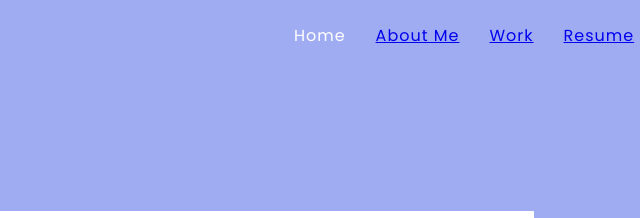
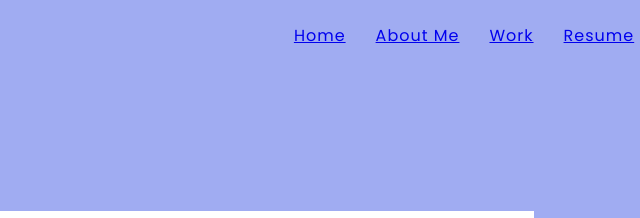
Before and after one commit to clintmogoai/contact, a plain HTML site: page index.html in a window 1280 px wide. Shown: the top 218 px of the page, 516-1156 px from the left. Drawn offline with Linux system fonts and the light colour scheme.

Commit message:
links udated

```diff
--- a/index.html
+++ b/index.html
@@ -15,7 +15,7 @@
                         <img class="logo" src="Images/Logo transparent.png" alt="Logo CMXD" height="50px">
                     <nav id="primaryNav">
                         <ul class="topNav">
-                          <li id="Home"><a href="https://clintmogoai.github.io/CMXD/"></a>Home </a> </li>
+                          <li id="Home"><a href="https://clintmogoai.github.io/CMXD/"> Home </a> </li>
                            <li id="about"><a href="https://clintmogoai.github.io/About-Me/">About Me</a> </li>
                             <li id="Portfolio"><a href="https://clintmogoai.github.io/Work/">Work</a> </li>
                             <li id="resume" ><a href="https://drive.google.com/file/d/1ZwnsVl4ydXvbyJPC35jCmzZn_x8SQNtl/view?usp=sharing" target="_blank" > Resume </a></li>
```
